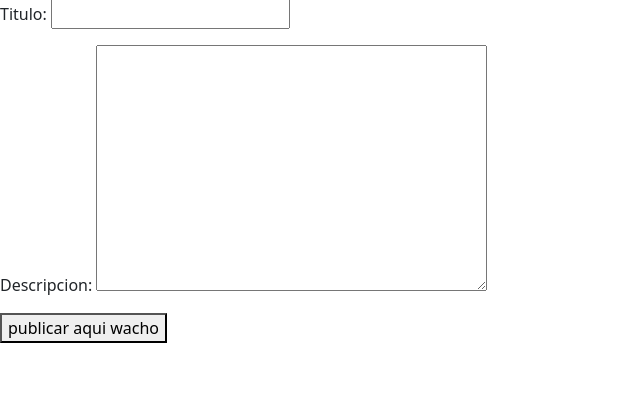
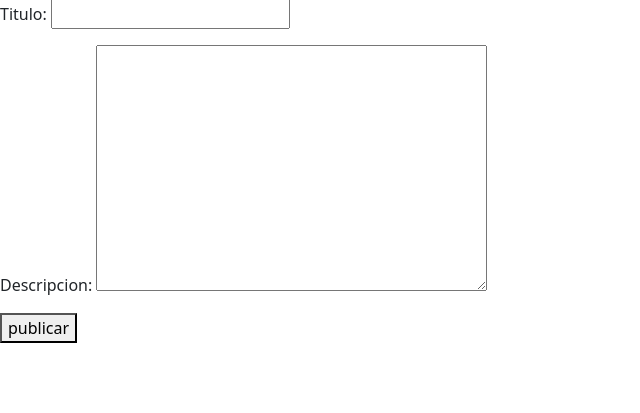
Before and after one commit to Juanan21/project-Bin2Bin, a Django app: page /publicar/ in a window 1280 px wide. Shown: the part 213-626 px from the top of the page, without its empty margins (0-640 px from the left). Run offline with Django 5.2, Linux system fonts and the light colour scheme.

Commit message:
denuevo cambie publi.html

```diff
--- a/publi/templates/publi.html
+++ b/publi/templates/publi.html
@@ -12,7 +12,7 @@
         {% csrf_token %}
         {{form.as_p}}
         <button>
-            publicar aqui wacho
+            publicar
         </button>
     </form>
 {% endblock %}
```
